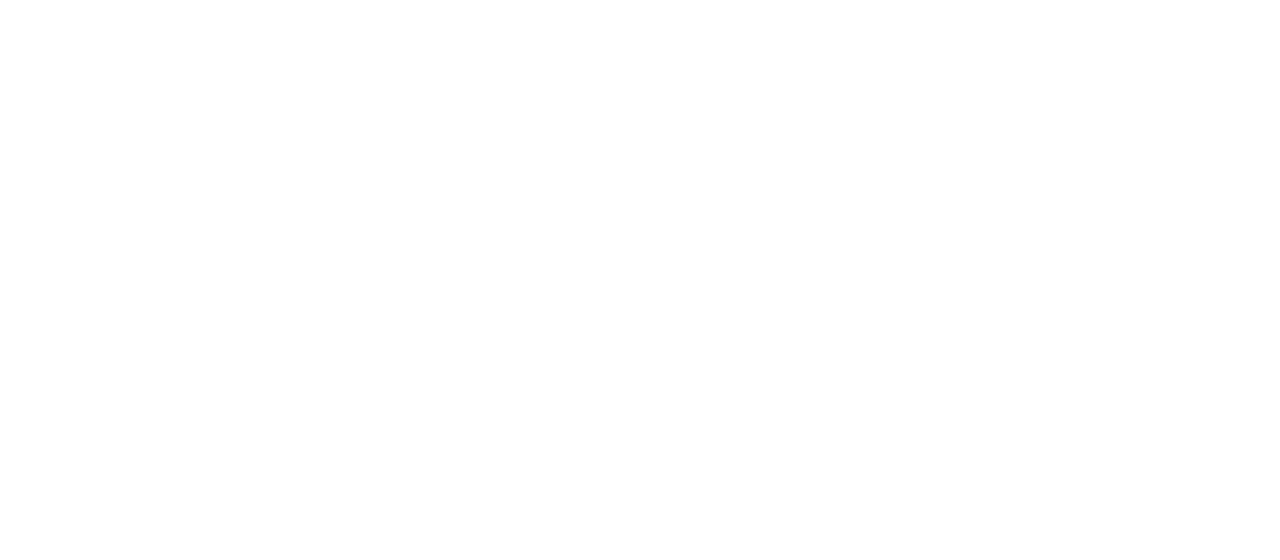
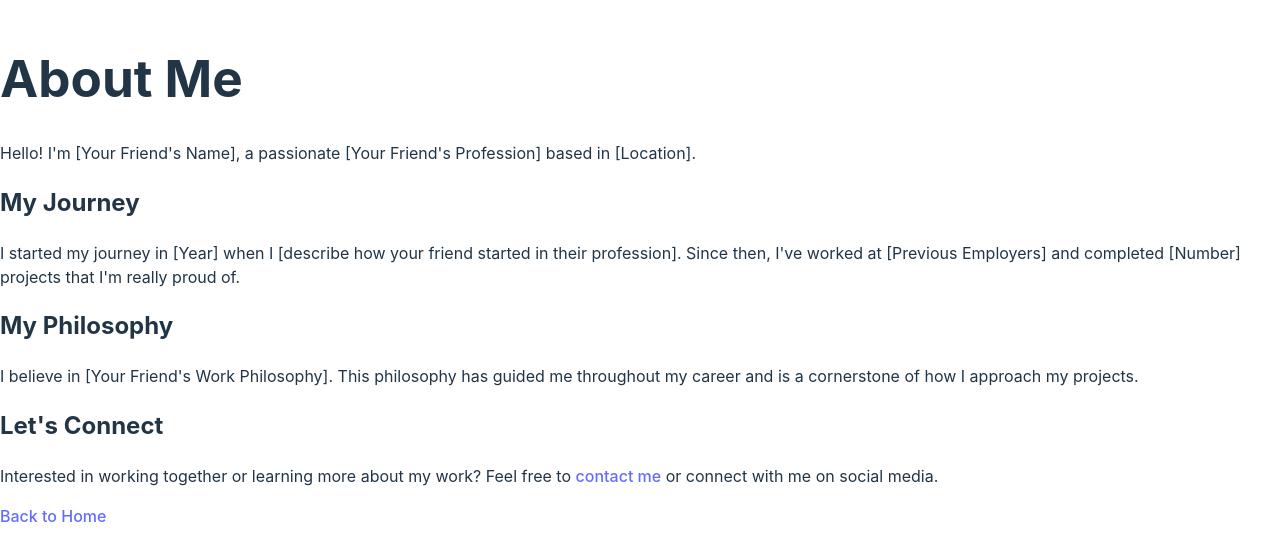
Before and after one commit to LiquidDazee/PortfolioWebsite, a React (Vite) app in the folder portfolio-site/: page /about in a window 1280 px wide. Before the commit this address had no page. Shown: the part 128-688 px from the top of the page. Built offline with nearby package versions, Linux system fonts and the light colour scheme.

Commit message:
About page skeleton done. Added Navbar and footbar

```diff
--- a/portfolio-site/src/App.css
+++ b/portfolio-site/src/App.css
@@ -9,6 +9,33 @@
   height: 100vh;
   width: 100vw;
   text-align: center;
+}
+
+.navbar {
+  display: flex;
+  flex-direction: row;
+  position: fixed;
+  height: 50px;
+  width: 97vw;
+  border-radius: 10px;
+  background: #333;
+  top: 20px;
+}
+
+.footer {
+  display: flex;
+  flex-direction: row;
+  position: fixed;
+  height: 50px;
+  width: 97vw;
+  align-items: center;
+  justify-content: center;
+  border-radius: 10px;
+  background: #333;
+  bottom: 20px;
+
+  font-size: 0.9rem;
+  color: #777;
 }
 
 .profile-image {
@@ -39,4 +66,5 @@
 
 .button:hover {
   background-color: #555;
+  color: #80b8ff;
 }
--- a/portfolio-site/src/App.tsx
+++ b/portfolio-site/src/App.tsx
@@ -2,14 +2,15 @@
 
 import React from "react";
 import { BrowserRouter as Router, Route, Routes } from "react-router-dom";
-import Home from "./pages/Home";
+import Home from "./pages/Home.tsx";
+import About from "./pages/About.tsx";
 
 const App: React.FC = () => {
   return (
     <Router>
       <Routes>
         <Route path="/" element={<Home />} />
-        {/* Add routes for other pages (projects, about, etc.) here */}
+        <Route path="/about" element={<About />} />
       </Routes>
     </Router>
   );
--- a/portfolio-site/src/fonts.css
+++ b/portfolio-site/src/fonts.css
@@ -1 +1 @@
-@import url("https://fonts.googleapis.com/css2?family=Poppins:wght@700&display=swap");
+@import url("https://fonts.googleapis.com/css2?family=Poppins&family=JetBrains+Mono");
--- a/portfolio-site/src/pages/About.tsx
+++ b/portfolio-site/src/pages/About.tsx
@@ -0,0 +1,49 @@
+import React from "react";
+import { Link } from "react-router-dom";
+import "../App.css";
+
+const About: React.FC = () => {
+  return (
+    <div className="about-page">
+      <h1>About Me</h1>
+      <p>
+        Hello! I'm [Your Friend's Name], a passionate [Your Friend's Profession]
+        based in [Location].
+      </p>
+
+      <section className="about-section">
+        <h2>My Journey</h2>
+        <p>
+          I started my journey in [Year] when I [describe how your friend
+          started in their profession]. Since then, I've worked at [Previous
+          Employers] and completed [Number] projects that I'm really proud of.
+        </p>
+      </section>
+
+      <section className="about-section">
+        <h2>My Philosophy</h2>
+        <p>
+          I believe in [Your Friend's Work Philosophy]. This philosophy has
+          guided me throughout my career and is a cornerstone of how I approach
+          my projects.
+        </p>
+      </section>
+
+      <section className="about-section">
+        <h2>Let's Connect</h2>
+        <p>
+          Interested in working together or learning more about my work? Feel
+          free to <Link to="/contact">contact me</Link> or connect with me on
+          social media.
+        </p>
+        {/* Social media links can be added here */}
+      </section>
+
+      <nav className="back-to-home">
+        <Link to="/">Back to Home</Link>
+      </nav>
+    </div>
+  );
+};
+
+export default About;
--- a/portfolio-site/src/pages/Home.tsx
+++ b/portfolio-site/src/pages/Home.tsx
@@ -7,6 +7,7 @@
 const Home: React.FC = () => {
   return (
     <div className="home-container">
+      <div className="navbar"></div>
       <img className="profile-image" src="./assets/react.svg" />
       <div className="description">
         <p>
@@ -22,6 +23,9 @@
           Projects
         </Link>
       </div>
+      <div className="footer">
+        This Website was made in React and hosted on Home Server by me
+      </div>
     </div>
   );
 };
```
Also changed, not shown: portfolio-site/src/pages/Pages.css (added).
